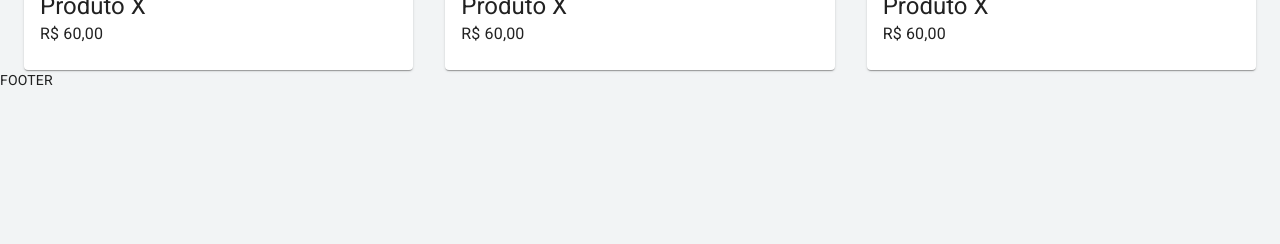
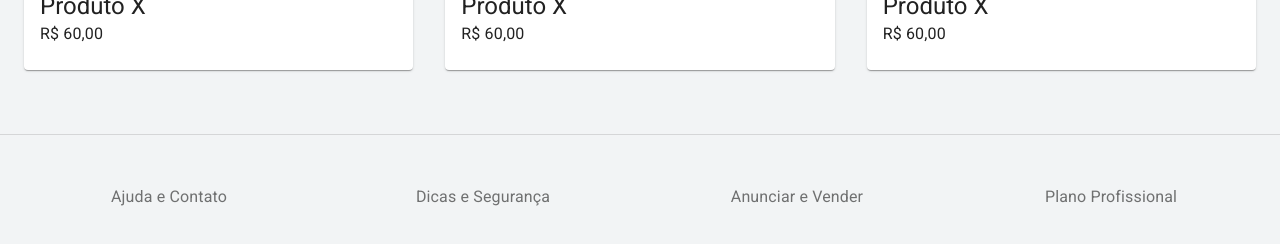
Before and after one commit to paulojrc52/anunxiar, a Next.js app: page / in a window 1280 px wide. Shown: the part 550-794 px from the top of the page. Built offline with nearby package versions, Linux system fonts and the light colour scheme.

Commit message:
Criando Footer

```diff
--- /dev/null
+++ b/src/components/Footer.js
@@ -0,0 +1,68 @@
+import Link from "next/link"
+import {
+  Box,
+  Container,
+  Grid,
+  Typography
+} from "@material-ui/core"
+import { makeStyles } from "@material-ui/core"
+
+const useStyles = makeStyles((theme) => ({
+  footer: {
+    borderTop: `1px solid ${theme.palette.divider}`,
+    marginTop: theme.spacing(8),
+    paddingTop: theme.spacing(4),
+    paddingBottom: theme.spacing(4),
+    [theme.breakpoints.up('sm')]: {
+      paddingTop: theme.spacing(6),
+      paddingBottom: theme.spacing(6),
+    }
+  },
+  boxFooter: {
+    textAlign: 'center',
+  }
+}))
+
+const Footer = () => {
+  const classes = useStyles()
+
+  return(
+    <Container maxWidth='lg' component='footer' className={classes.footer}>
+      <Grid container spacing={3}>
+        <Grid item xs={6} sm={3}>
+          <Box className={classes.boxFooter}>
+            <Link href='#' passHref legacyBehavior>
+              <Typography color="textSecondary" variant="subtitle1">Ajuda e Contato</Typography>
+            </Link>
+            </Box>
+        </Grid>
+
+        <Grid item xs={6} sm={3}>
+          <Box className={classes.boxFooter}>
+            <Link href='#' passHref legacyBehavior>
+              <Typography color="textSecondary" variant="subtitle1">Dicas e Segurança</Typography>
+            </Link>
+          </Box>
+        </Grid>
+
+        <Grid item xs={6} sm={3}>
+          <Box className={classes.boxFooter}>
+            <Link href='/user/publish' passHref legacyBehavior>
+              <Typography color="textSecondary" variant="subtitle1">Anunciar e Vender</Typography>
+            </Link>
+          </Box>
+        </Grid>
+
+        <Grid item xs={6} sm={3}>
+          <Box className={classes.boxFooter}>
+            <Link href='#' passHref legacyBehavior>
+              <Typography color="textSecondary" variant="subtitle1">Plano Profissional</Typography>
+            </Link>
+          </Box>
+        </Grid>
+      </Grid>
+    </Container>
+  )
+}
+
+export default Footer
--- a/src/templates/Default.js
+++ b/src/templates/Default.js
@@ -1,3 +1,4 @@
+import Footer from '../components/Footer'
 import Header from '../components/Header'
 
 const Default = ({ children }) => {
@@ -5,7 +6,7 @@
       <>
         <Header />
         {children}
-        <footer>FOOTER</footer>
+        <Footer />
       </>
     )
 }
```
